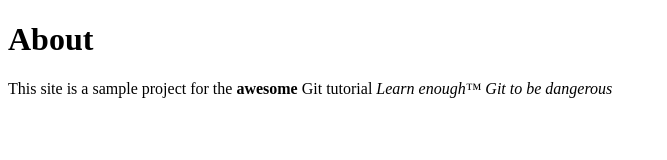
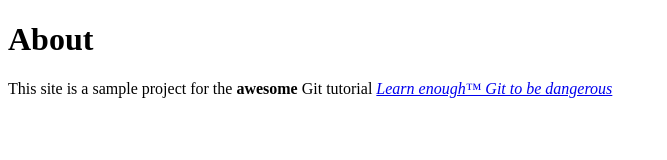
Before and after one commit to danielrlc/git-practice, a plain HTML site: page about.html in a window 1280 px wide. Shown: the whole page, without its empty margins (0-667 px from the left). Drawn offline with Linux system fonts and the light colour scheme.

Commit message:
add link to tutorial title

```diff
--- a/about.html
+++ b/about.html
@@ -9,7 +9,12 @@
     <h1>About</h1>
     <p>
       This site is a sample project for the <strong>awesome</strong> Git
-      tutorial <em>Learn enough™ Git to be dangerous</em>
+      tutorial
+      <em
+        ><a href="https://www.learnenough.com/git-tutorial"
+          >Learn enough™ Git to be dangerous</a
+        >
+      </em>
     </p>
   </body>
 </html>
```
